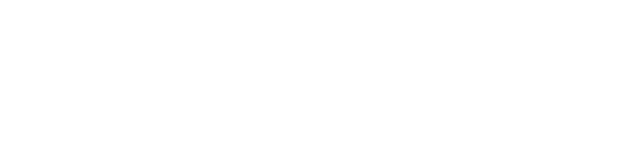
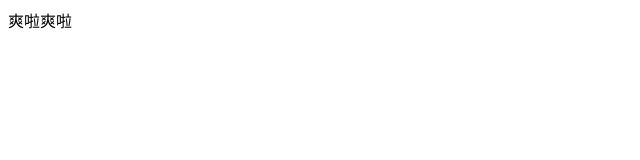
Before and after one commit to Mitam0x0/123, a plain HTML site: page index.html in a window 1280 px wide. Shown: the whole page, without its empty margins (0-640 px from the left). Drawn offline with Linux system fonts and the light colour scheme.

Commit message:
嘿嘿嘿

```diff
--- a/index.html
+++ b/index.html
@@ -6,5 +6,7 @@
 </head>
 <body>
 
+爽啦爽啦
+
 </body>
 </html>
```
